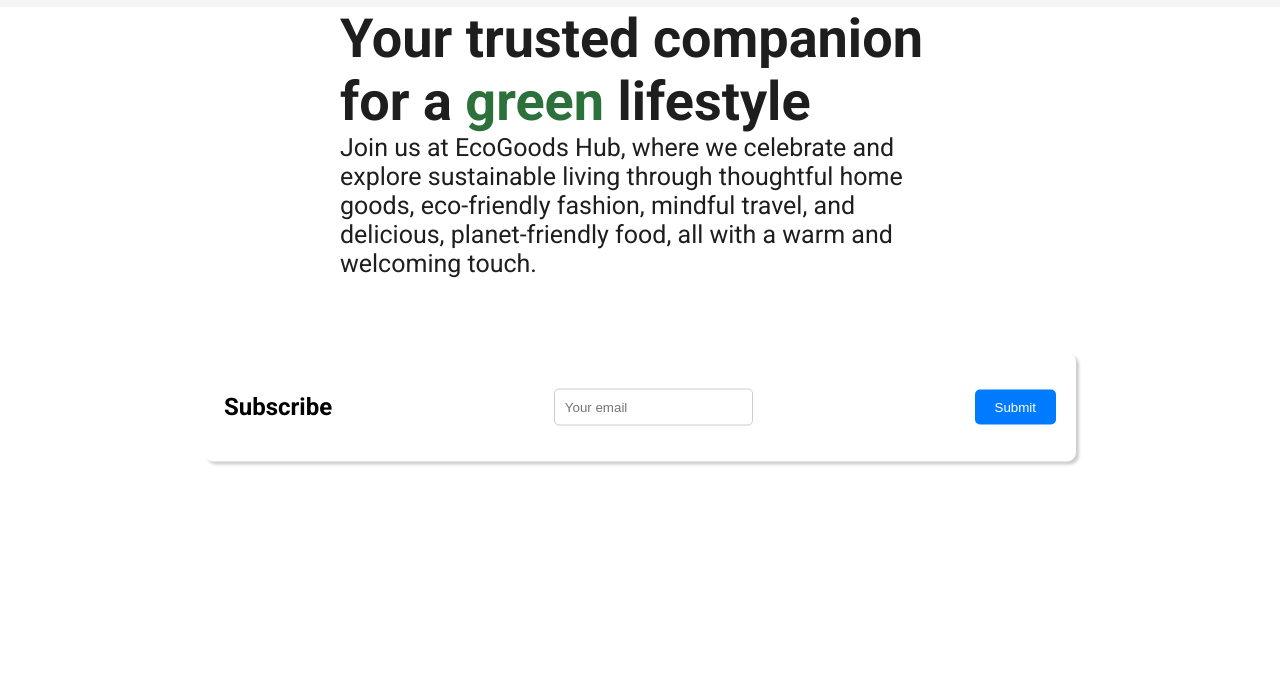
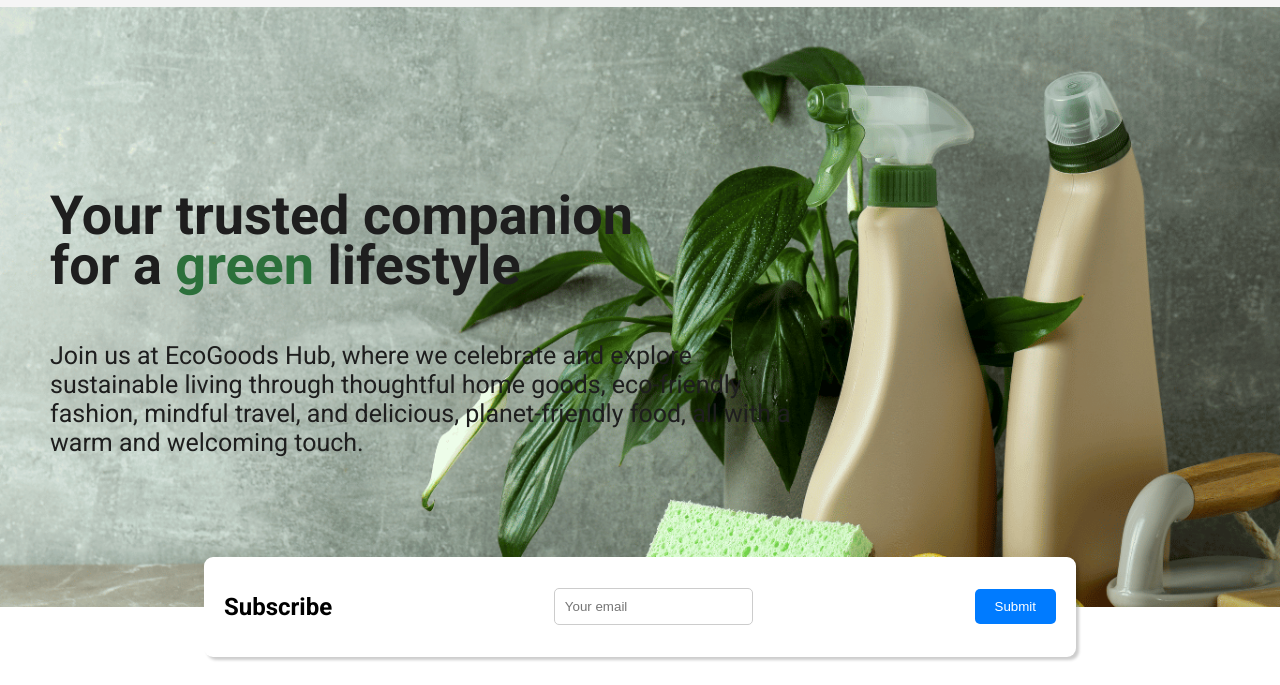
Before and after one commit to Maddie-Jordan/EcoGoods-Hub, a plain HTML site: page index.html in a window 1280 px wide. Shown: the part 115-800 px from the top of the page. Drawn offline with Linux system fonts and the light colour scheme.

Commit message:
Updated spacing on hero section

```diff
--- a/styles.css
+++ b/styles.css
@@ -61,6 +61,8 @@ body {
     text-decoration: none;
 }
 
+/** NAVBAR **/
+
 .navbar {
     width: 100%;
     background-color: #F5F5F5;
@@ -104,11 +106,13 @@ body {
     border-radius: 3px;
 }
 
+/** HERO SECTION **/
+
 .hero-section {
     position: relative;
     width: 100%;
-    height: 400px;
-    background: url('path/to/your/image.jpg') no-repeat center center/cover;
+    height: 600px;
+    background: url('/images/cleaning.png') no-repeat top center/cover;
 }
 
 .hero-overlay {
@@ -119,22 +123,25 @@ body {
     height: 100%;
     display: flex;
     flex-direction: column;
-    align-items: center;
+    /*align-items: center;*/
     justify-content: flex-end;
 }
 
 .hero-content {
-    width: 80%;
-    max-width: 600px;
+    width: 100%;
+    max-width: 800px;
     text-align: left;
     color: #1E1E1E;
-    margin-bottom: 20px;
+    margin-bottom: 50px;
+    padding-left: 50px;
 }
 
 .hero-content h1 {
     font-family: 'Roboto', sans-serif;
     font-weight: regular;
     font-size: 54px;
+    padding-bottom: 50px;
+    line-height: 50px;
 }
 
 .hero-content .highlight {
@@ -146,9 +153,12 @@ body {
     font-size: 25px;
 }
 
+/** SUBSCRIBE **/
+
 .subscribe-box {
+    margin: 0 auto;
     width: 872px;
-    height: 131px;
+    height: 100px;
     background-color: #fff;
     border-radius: 9px;
     box-shadow: 3px 3px 3px 0 rgba(0, 0, 0, 0.2);
```
